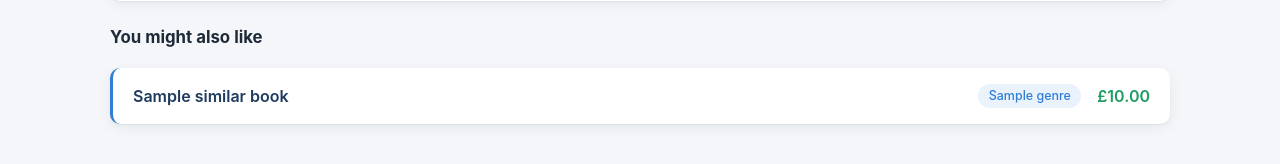
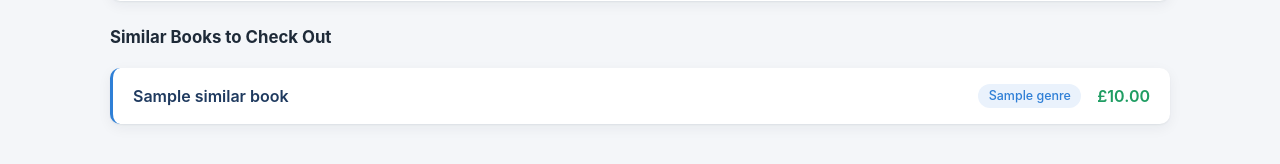
Before and after one commit to nS-101/webscraperML, a Flask app: template templates/book.html in a window 1280 px wide. Shown: the part 743-907 px from the top of the page. Run offline with Flask 3, Linux system fonts and the light colour scheme; the template is opened without the code that fills it: most values are stand-ins (such as "Sample title", 1, 10 or a date in 2020).

Commit message:
slightly changed wording

```diff
--- a/templates/book.html
+++ b/templates/book.html
@@ -113,7 +113,7 @@
 
 {% if similarBooks %}
 <div class="similar-section">
-    <h2>You might also like</h2>
+    <h2>Similar Books to Check Out</h2>
     {% for similarBook in similarBooks %}
     <div class="result-card">
         <a href="/book/{{ similarBook.id }}">{{ similarBook.title }}</a>
```
